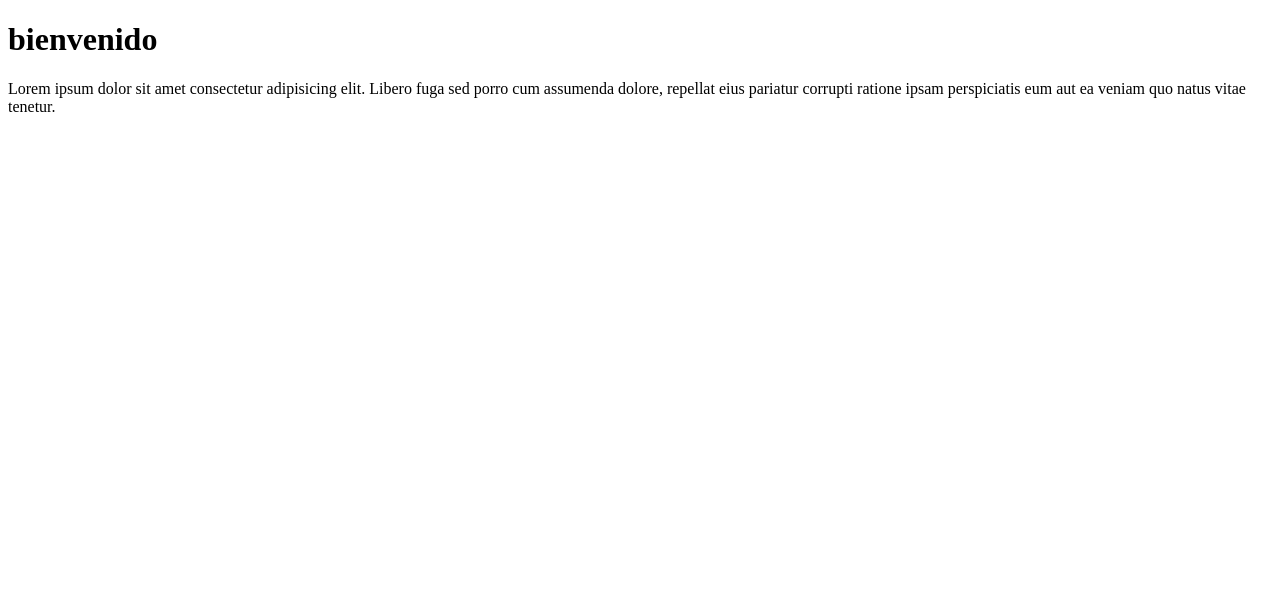
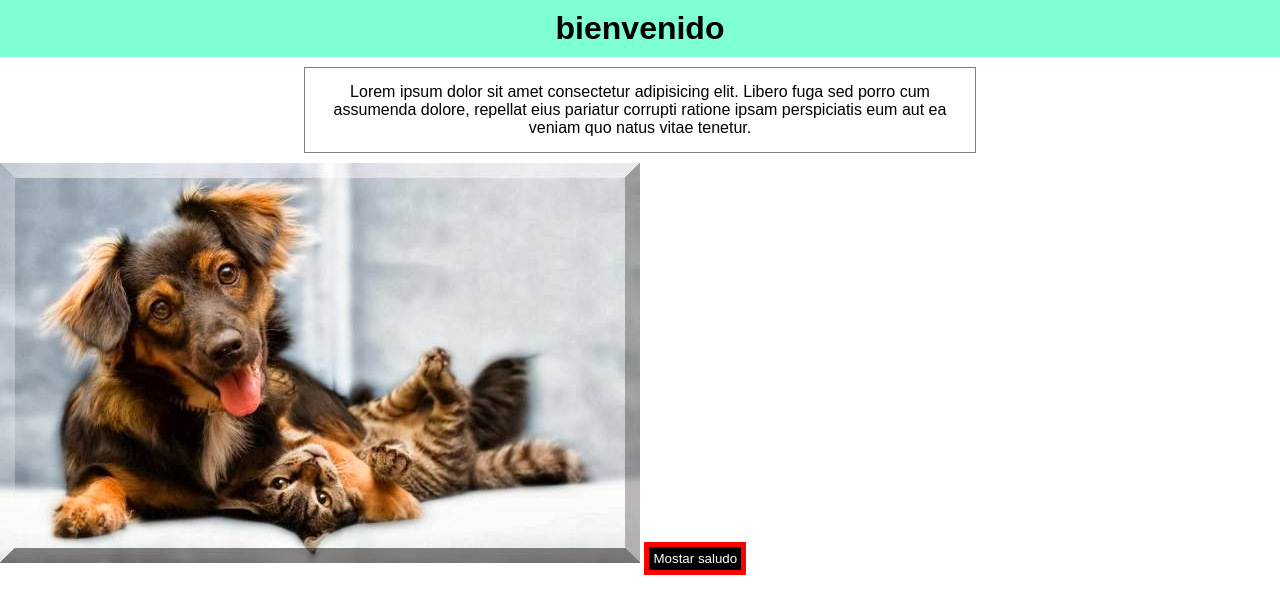
Before and after one commit to LuisLlancari/veterinaria, a plain HTML site: page index.html in a window 1280 px wide. Drawn offline with Linux system fonts and the light colour scheme.

Commit message:
Sitio original veterinaria

```diff
--- /dev/null
+++ b/css/estilos.css
@@ -0,0 +1,43 @@
+* {
+    margin: 0;
+    border: 0;
+    padding: 0;
+    font-family: Arial, Helvetica, sans-serif;
+}
+.contenedor{
+    padding: 5em;
+
+}
+
+.titulo{
+    text-align: center;
+    background-color: aquamarine;
+    padding-top:10px ;
+    padding-bottom: 10px;
+
+}
+
+.boton{
+    border: 5px solid red;
+    background-color: black;
+    color: white;
+    padding: 4px;
+    cursor: pointer;
+    margin: auto;
+}
+
+.boton:hover{
+    color: yellow;
+}
+
+.parrafo{
+
+    width: 50%;
+    border: 1px solid gray;
+    padding: 15px;
+    margin: auto;
+    margin-bottom:10px ;
+    margin-top: 10px;
+    text-align: center;
+
+}
--- a/index.html
+++ b/index.html
@@ -5,11 +5,15 @@
     <meta http-equiv="X-UA-Compatible" content="IE=edge">
     <meta name="viewport" content="width=device-width, initial-scale=1.0">
     <title>Veterinaria</title>
+    <link rel="stylesheet" href="css/estilos.css">
 </head>
 <body>
-    <h1> bienvenido </h1>
-    <p>
+    <h1 class="titulo"> bienvenido </h1>
+    <p class="parrafo">
         Lorem ipsum dolor sit amet consectetur adipisicing elit. Libero fuga sed porro cum assumenda dolore, repellat eius pariatur corrupti ratione ipsam perspiciatis eum aut ea veniam quo natus vitae tenetur.
     </p>
+    <img src="images/perrito.jpg" alt="cachorritos">
+    <button type ="button" id="saludo" class="boton"> Mostar saludo</button>
+    <script src="js/scripts.js"></script>
 </body>
 </html>
--- /dev/null
+++ b/js/scripts.js
@@ -0,0 +1,10 @@
+function saludar() {
+    alert("hola querida mascota");
+}
+
+function presentarse(){
+    alert("te saludo");
+}
+
+const botonsaludo = document.getElementById("saludo")
+botonsaludo.addEventListener("click" ,saludar);
```
Also changed, not shown: images/perrito.jpg (added), 1 other file.
